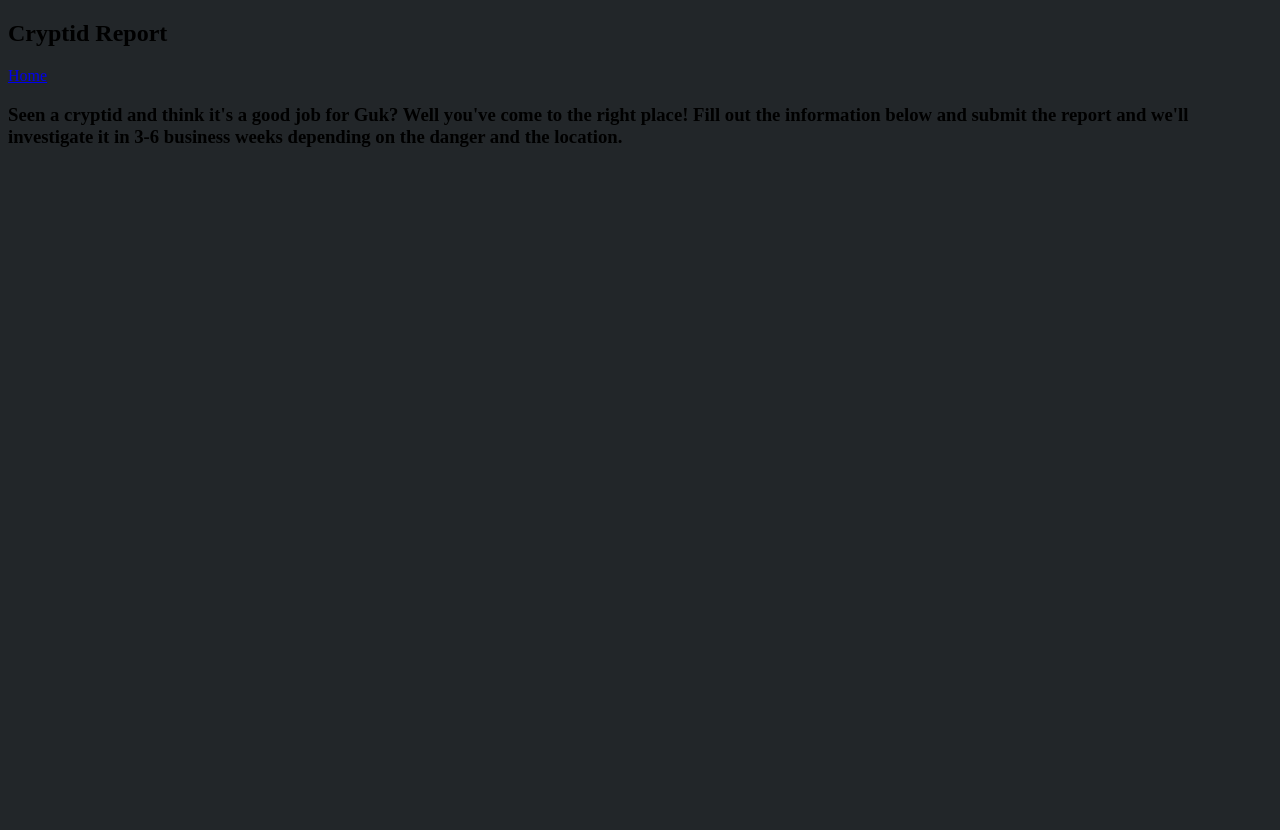
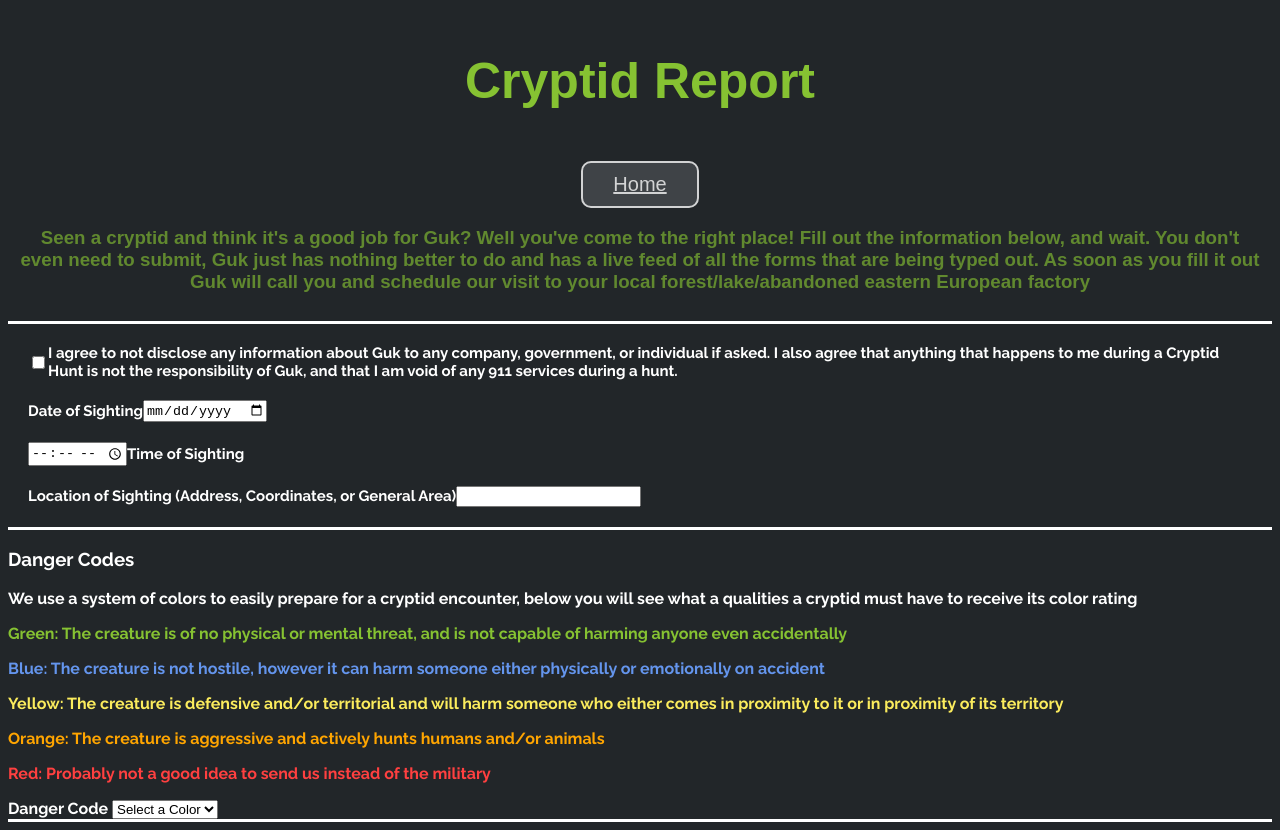
Before and after one commit to ColeYoungg/LandingPage, a plain HTML site: page report.html in a window 1280 px wide. Before the commit the page ends 800 px from the top, so only its background shows below. Drawn offline with Linux system fonts and the light colour scheme; a web font is replaced by a local one.

Commit message:
Finished report.html and rep.css, fixed style.css, finished initial version of project.

```diff
--- a/rep.css
+++ b/rep.css
@@ -5,5 +5,73 @@ body {
 }
 
 #describe {
+    border-bottom: white solid 3px;
+    color: #86c232;
+    font-family: 'Finlandica', sans-serif;
+    padding: 10px;
+    left: 20px;
+    text-align: center;
+}
 
+
+#describe h1 {
+    font-size: 50px;
+    text-align: center;
 }
+
+#describe h3 {
+    color: #61892F;
+}
+
+#describe a {
+    display: inline-block;
+    margin-top: 25px;
+    border: 2px solid white;
+    padding: 10px 30px;
+    background-color: #474B4F;
+    color: white;
+    border-radius: 10px;
+    font-size: 20px;
+    opacity: 0.8;
+    margin: auto;
+}
+
+#start div{
+    display: flex;
+    justify-content: left;
+    align-items: center;
+    color: white;
+    font-size: 15px;
+    margin: 20px;
+}
+
+#start {
+    border-bottom: white solid;
+    font-family: 'Raleway', sans-serif;
+}
+
+#mid {
+    font-family: 'Raleway', sans-serif;
+    color: white;
+    border-bottom: white solid;
+}
+
+#green {
+    color: #86c232;
+}
+
+#blue {
+    color: cornflowerblue;
+}
+
+#yellow {
+    color: #fbec5d;
+}
+
+#orange {
+    color: #ffa500;
+}
+
+#red {
+    color: #ff4040;
+}
--- a/report.html
+++ b/report.html
@@ -11,10 +11,52 @@
     <title>Cryptid Report</title>
 </head>
 <body>
-    <section id="describe">
+    <div id="describe">
         <h1>Cryptid Report</h1>
+        <br>
         <a href="index.html">Home</a>
-        <h3>Seen a cryptid and think it's a good job for Guk? Well you've come to the right place! Fill out the information below and submit the report and we'll investigate it in 3-6 business weeks depending on the danger and the location.</h3>
+        <br>
+        <h3>Seen a cryptid and think it's a good job for Guk? Well you've come to the right place! Fill out the information below, and wait. You don't even need to submit, Guk just has nothing better to do and has a live feed of all the forms that are being typed out. As soon as you fill it out Guk will call you and schedule our visit to your local forest/lake/abandoned eastern European factory</h3>
+    </div>
+
+    <section id="start">
+        <div>
+            <input type="checkbox" id="agree">
+            <label for="agree">I agree to not disclose any information about Guk to any company, government, or individual if asked. I also agree that anything that happens to me during a Cryptid Hunt is not the responsibility of Guk, and that I am void of any 911 services during a hunt.</label>
+            </div>
+            <div>
+            <label for="date">Date of Sighting</label>
+            <input type="date" id="date" value="">
+            </div>
+            <div>
+                <input type="time" id="time">
+                <label for="time">Time of Sighting</label>
+            </div>
+            <div>
+                <label for="area">Location of Sighting (Address, Coordinates, or General Area)</label>
+                <input type="text" id="area">
+            </div>
+        </div>
+    </section>
+    <section id="mid">
+        <h3>Danger Codes</h3>
+        <p id="desc">We use a system of colors to easily prepare for a cryptid encounter, below you will see what a qualities a cryptid must have to receive its color rating</p>
+        <p id="green">Green: The creature is of no physical or mental threat, and is not capable of harming anyone even accidentally</p>
+        <p id="blue">Blue: The creature is not hostile, however it can harm someone either physically or emotionally on accident </p>
+        <p id="yellow">Yellow: The creature is defensive and/or territorial and will harm someone who either comes in proximity to it or in proximity of its territory </p>
+        <p id="orange">Orange: The creature is aggressive and actively hunts humans and/or animals</p>
+        <p id="red">Red: Probably not a good idea to send us instead of the military </p>
+
+        <div>
+            <label for="danger">Danger Code</label>
+            <select name="danger" id="danger">
+                <option value="" disabled selected>Select a Color</option>
+                <option value="green">Green</option>
+                <option value="blue">Blue</option>
+                <option value="yellow">Yellow</option>
+                <option value="yellow">Orange</option>
+                <option value="yellow">Red</option>
+        </div>
     </section>
 </body>
 </html>
```
Also changed, not shown: style.css (+10 -1 lines).
